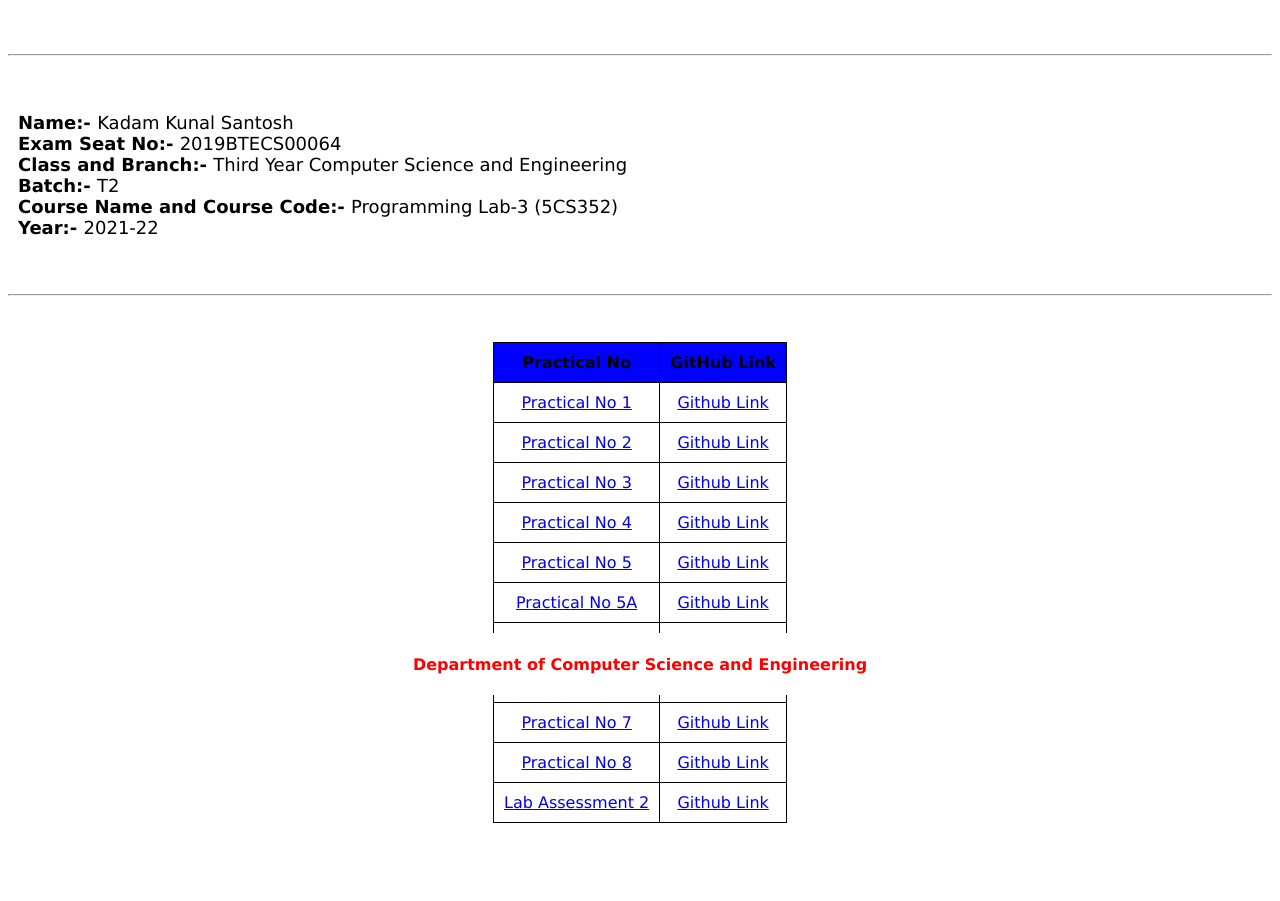
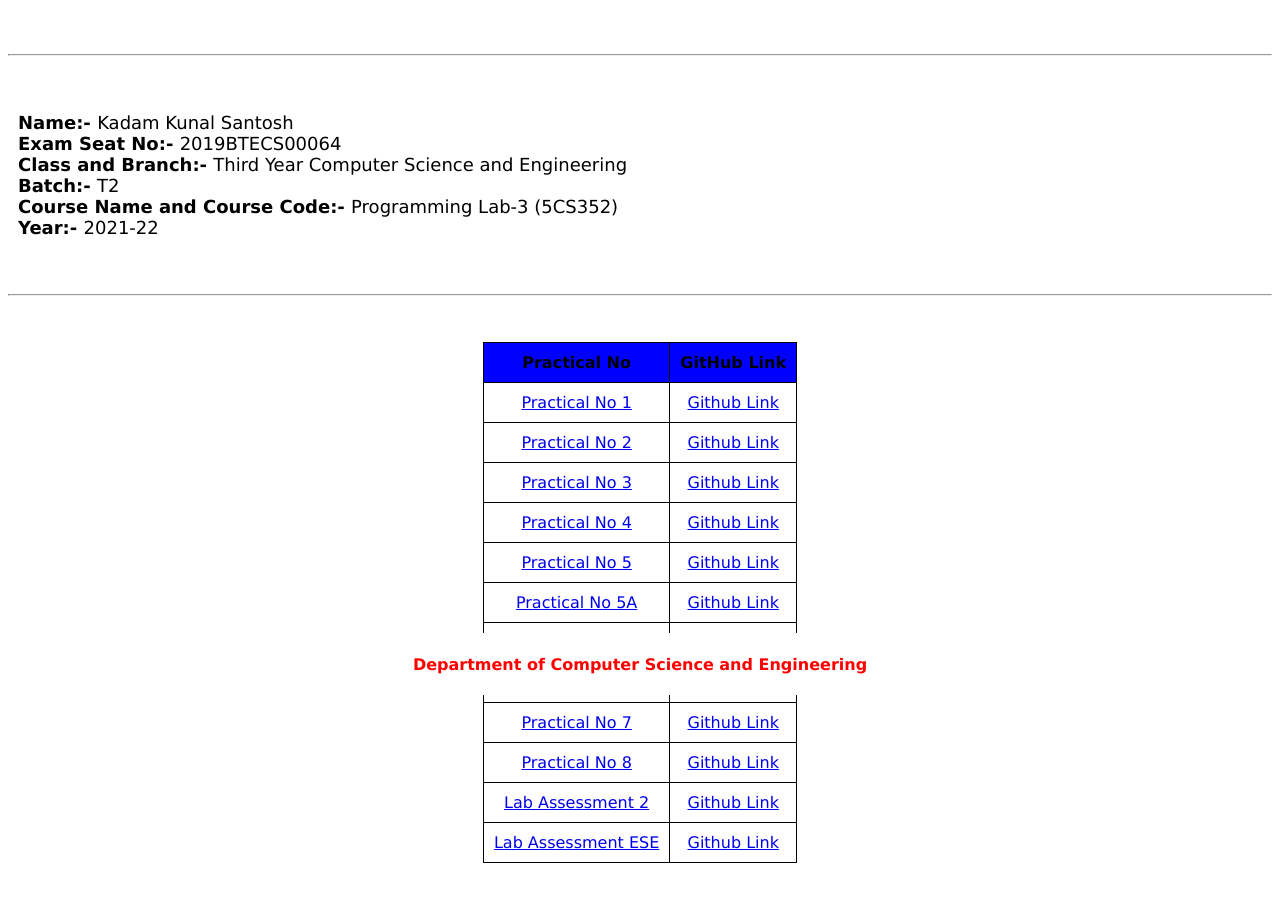
Before and after one commit to KunalKadam64/PL3-Practicals, a plain HTML site: page index.html in a window 1280 px wide. Shown: the part 105-1006 px from the top of the page. Drawn offline with Linux system fonts and the light colour scheme.

Commit message:
Update index.html

```diff
--- a/index.html
+++ b/index.html
@@ -145,12 +145,12 @@
             </tr>
             <tr>
                 <td>
-                    <a href="Practical-8/2019BTECS00064_5B_PL3_PS1.html">
+                    <a href="Practical-8/2019BTECS00064_08_PL3.pdf">
                         Practical No 8
                     </a>
                 </td>
                 <td>
-                    <a href="https://github.com/KunalKadam64/PL3-Practicals/tree/main/Practical-8">
+                    <a href="https://github.com/KunalKadam64/PL3-Practicals/blob/main/Practical-8/2019BTECS00064_08_PL3.pdf">
                         Github Link
                     </a>
                 </td>
@@ -167,6 +167,18 @@
                     </a>
                 </td>
             </tr>
+            <tr>
+                <td>
+                    <a href="2019BTECS00064_LA_ESE/homepage.html">
+                        Lab Assessment ESE
+                    </a>
+                </td>
+                <td>
+                    <a href="https://github.com/KunalKadam64/PL3-Practicals/tree/main/2019BTECS00064_LA_ESE">
+                        Github Link
+                    </a>
+                </td>
+            </tr>
         </table>
     </div>
     <br>
```
